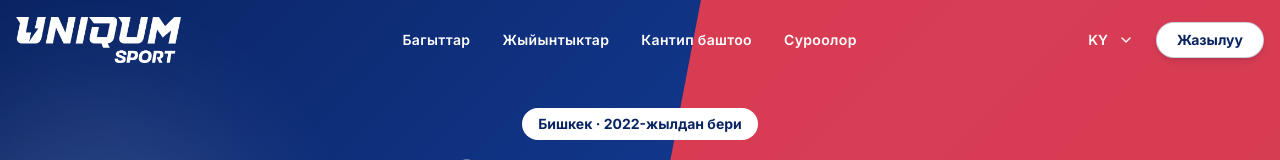
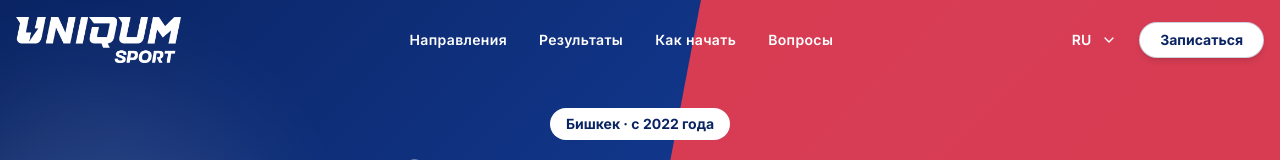
Before and after one commit to Sancar22-debug/uniqum, a Next.js app: page / in a window 1280 px wide. Shown: the top 160 px of the page. Built offline with nearby package versions, Linux system fonts and the light colour scheme.

Commit message:
Set default language to Russian

```diff
--- a/components/language-provider.tsx
+++ b/components/language-provider.tsx
@@ -12,7 +12,7 @@ type LanguageContextValue = {
 const LanguageContext = createContext<LanguageContextValue | undefined>(undefined)
 
 export function LanguageProvider({ children }: { children: React.ReactNode }) {
-  const [lang, setLangState] = useState<Language>("ky")
+  const [lang, setLangState] = useState<Language>("ru")
 
   useEffect(() => {
     try {
@@ -47,7 +47,7 @@ export function useLanguage() {
   const context = useContext(LanguageContext)
   if (!context) {
     return {
-      lang: "ky" as const,
+      lang: "ru" as const,
       setLang: () => {},
     }
   }
--- a/components/sections/contact-section.tsx
+++ b/components/sections/contact-section.tsx
@@ -199,7 +199,7 @@ export default function ContactSection() {
             {/* 2GIS Map */}
             <div className="rounded-2xl overflow-hidden border-2 border-white/20 shadow-2xl">
               <iframe
-                src="https://widgets.2gis.com/widget?type=firmsonmap&options=%7B%22pos%22%3A%7B%22lat%22%3A42.858459%2C%22lon%22%3A74.589153%2C%22zoom%22%3A16%7D%2C%22opt%22%3A%7B%22city%22%3A%22bishkek%22%7D%2C%22org%22%3A%2270000001063119278%22%7D"
+                src="https://widgets.2gis.com/widget?type=firm&options=%7B%22pos%22%3A%7B%22lat%22%3A42.858459%2C%22lon%22%3A74.589153%2C%22zoom%22%3A16%7D%2C%22opt%22%3A%7B%22city%22%3A%22bishkek%22%7D%2C%22org%22%3A%2270000001063119278%22%7D"
                 width="100%"
                 height="300"
                 frameBorder="0"
```
